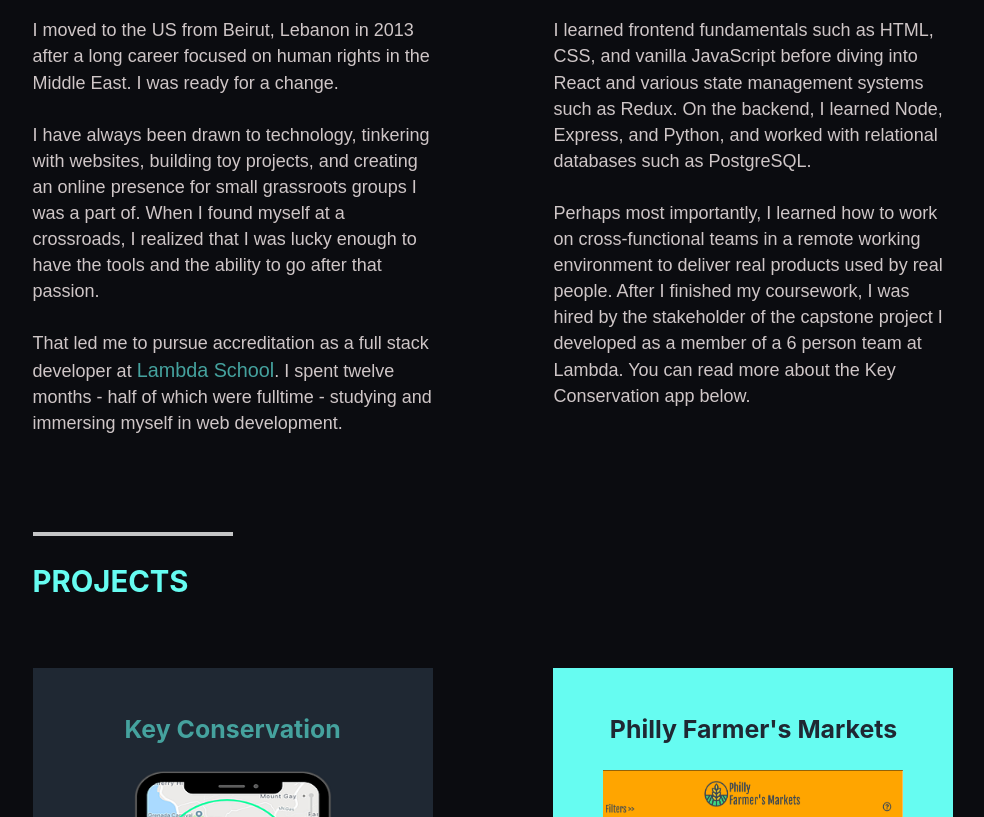
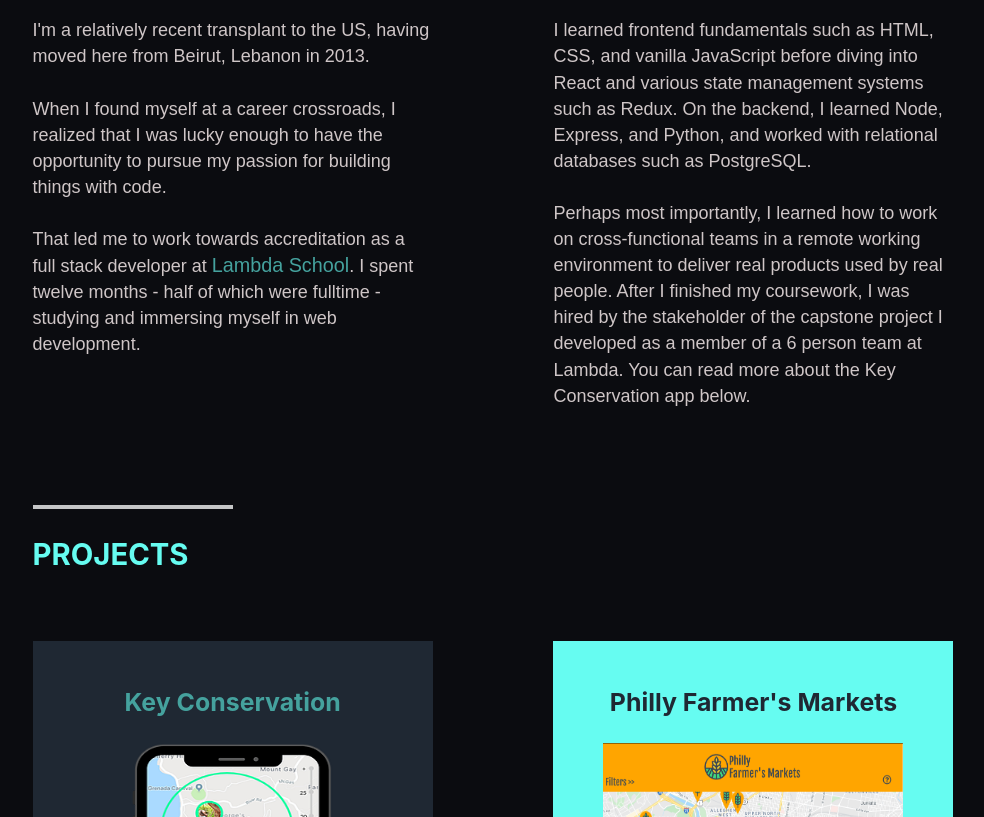
Before and after one commit to RashaMou/portfoliosite, a Gatsby site: page / in a window 1280 px wide. Shown: the part 1160-1977 px from the top of the page, without its empty margins (147-1131 px from the left). Built offline with nearby package versions, Linux system fonts and the light colour scheme; Gatsby itself is replaced by a stand-in of ours.

Commit message:
Edit text

```diff
--- a/src/components/about.js
+++ b/src/components/about.js
@@ -8,20 +8,17 @@
       <div className="about-flex-container">
         <div className="col-1 about">
           <p>
-            I moved to the US from Beirut, Lebanon in 2013 after a long career
-            focused on human rights in the Middle East. I was ready for a
-            change.
+            I'm a relatively recent transplant to the US, having moved here from
+            Beirut, Lebanon in 2013.
           </p>
           <p>
-            I have always been drawn to technology, tinkering with websites,
-            building toy projects, and creating an online presence for small
-            grassroots groups I was a part of. When I found myself at a
-            crossroads, I realized that I was lucky enough to have the tools and
-            the ability to go after that passion.
+            When I found myself at a career crossroads, I realized that I was
+            lucky enough to have the opportunity to pursue my passion for
+            building things with code.
           </p>
           <p>
-            That led me to pursue accreditation as a full stack developer at{" "}
-            <a href="https://www.lambdaschool.com">Lambda School</a>. I spent
+            That led me to work towards accreditation as a full stack developer
+            at <a href="https://www.lambdaschool.com">Lambda School</a>. I spent
             twelve months - half of which were fulltime - studying and immersing
             myself in web development.
           </p>
```
